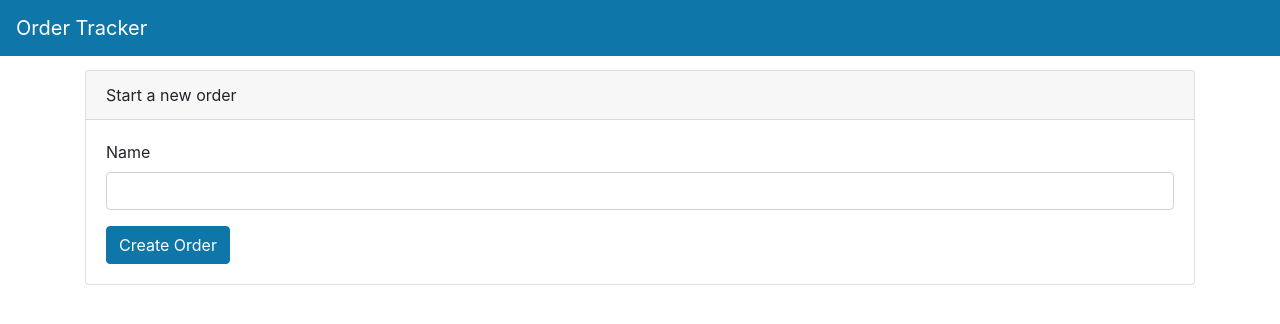
After one commit to Fitzclutchington/order_tracker, a FastAPI app: template order_tracker/templates/add-order.html in a window 1280 px wide. The commit adds this page. Shown: the top 324 px of the page. Run offline with FastAPI, Linux system fonts and the light colour scheme; the template is opened without the code that fills it, so the values that code supplies are empty; some libraries are stand-ins or nearby versions.

Commit message:
create add order view

```diff
--- a/order_tracker/models/orders.py
+++ b/order_tracker/models/orders.py
@@ -10,7 +10,6 @@ from sqlalchemy import (
     String,
     func,
 )
-from sqlalchemy.orm import relationship
 
 from order_tracker.database.database import Base
 
@@ -30,3 +29,4 @@ class Orders(Base):
     name = Column(String)
     status = Column(Enum(StatusEnum), default=StatusEnum.SALE, nullable=False)
     created_at = Column(DateTime, default=func.now(), nullable=False)
+    sales_user_id = Column(Integer, ForeignKey("users.id"))
--- a/order_tracker/models/users.py
+++ b/order_tracker/models/users.py
@@ -1,6 +1,6 @@
 import enum
 
-from sqlalchemy import Boolean, Column, Enum, Integer, String
+from sqlalchemy import Boolean, Column, Enum, Integer, String, DateTime, func
 
 from order_tracker.database.database import Base
 
@@ -22,4 +22,5 @@ class Users(Base):
     last_name = Column(String)
     hashed_password = Column(String)
     is_active = Column(Boolean, default=True)
+    created_at = Column(DateTime, default=func.now(), nullable=False)
     role = Column(Enum(RoleEnum), nullable=False)
--- /dev/null
+++ b/order_tracker/templates/add-order.html
@@ -0,0 +1,17 @@
+{% include "base.html" %}
+<div class="container">
+    <div class="card">
+        <div class="card-header">
+            Start a new order
+        </div>
+        <div class="card-body">
+            <form method="POST">
+                <div class="form-group">
+                    <label>Name</label>
+                    <input type="text" class="form-control" name="name" required>
+                </div>
+                <button type="submit" class="btn btn-primary">Create Order</button>
+            </form>
+        </div>
+    </div>
+</div>
--- a/order_tracker/templates/orders.html
+++ b/order_tracker/templates/orders.html
@@ -13,6 +13,7 @@
                     <tr>
                         <th scope="col">Order #</th>
                         <th scope="col">Name</th>
+                        <th scope="col">Sales Owner ID</th>
                         <th scope="col">Status</th>
                         <th scope="col">Created</th>
                     </tr>
@@ -22,6 +23,7 @@
                     <tr class="pointer status-{{ order.status.name | lower }}">
                         <td>{{ order.id }}</td>
                         <td>{{ order.name }}</td>
+                        <td>{{ order.sales_user_id }}</td>
                         <td>{{ order.status.value }}</td>
                         <td>{{ order.created_at }}</td>
                     </tr>
@@ -29,7 +31,7 @@
                 </tbody>
             </table>
 
-            <a class="btn btn-primary" href="new-order">Create a new order</a>
+            <a class="btn btn-primary" href="create">Create a new order</a>
         </div>
     </div>
 </div>
```
Also changed, not shown: order_tracker/auth/auth.py (+6 -3 lines), order_tracker/routers/orders.py (+29 -1 lines).
